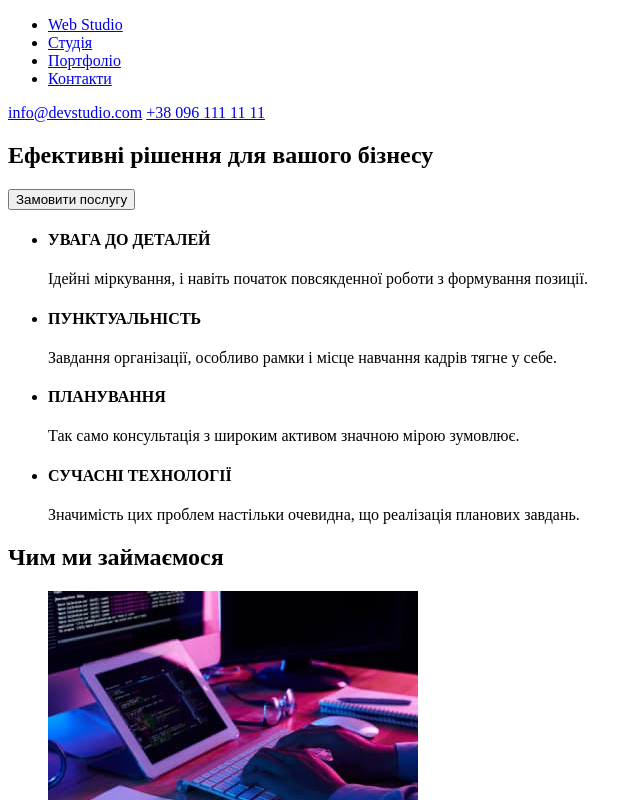
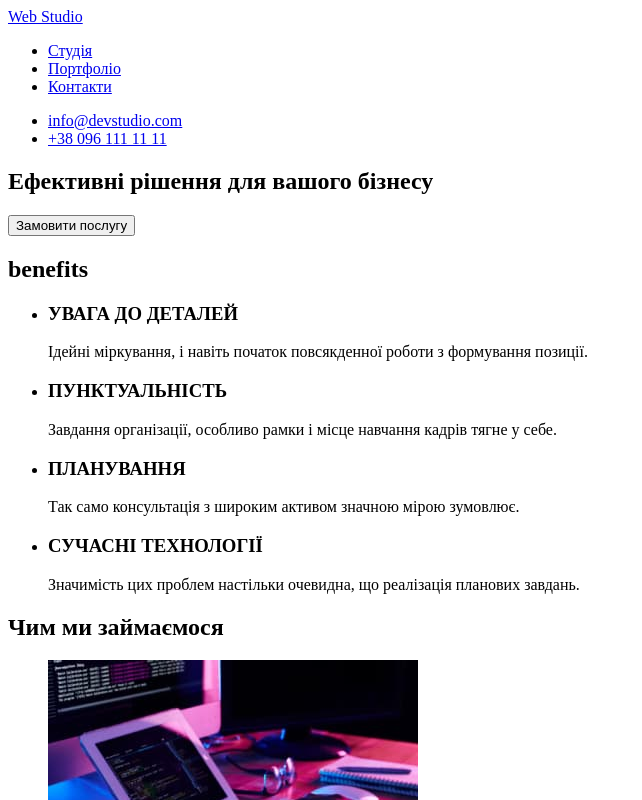
Before and after one commit to VolodymyrSyzonenko/goit-markup-hw-01, a plain HTML site: page index.html in a window 1280 px wide. Shown: the top 800 px of the page, without its empty margins (0-642 px from the left). Drawn offline with Linux system fonts and the light colour scheme.

Commit message:
fixed the mistakes

```diff
--- a/index.html
+++ b/index.html
@@ -11,47 +11,47 @@
 <body>
     <header>
         <nav>
+            <a href="WebStudio">Web Studio</a>
             <ul>
-                <li><a href="WebStudio">Web Studio</a></li>
                 <li><a href="Студія">Студія</a></li>
                 <li><a href="Портфоліо">Портфоліо</a></li>
                 <li><a href="Контакти">Контакти</a></li>
             </ul>
         </nav>
-        <a href="mailto:info@devstudio.com">info@devstudio.com</a>
-        <a href="tel:+380961111111">+38 096 111 11 11</a>
+        <ul>
+            <li><a href="mailto:info@devstudio.com">info@devstudio.com</a></li>
+            <li><a href="tel:+380961111111">+38 096 111 11 11</a></li>
+        </ul>
     </header>
     <main>
         <section>
             <h1>Ефективні рішення для вашого бізнесу</h1>
             <button type="button">Замовити послугу</button>
         </section>
-    </main>
-    <main>
-        <section>
+        <section><h2>benefits</h2>
             <ul>
                 <li>
-                    <h4>УВАГА ДО ДЕТАЛЕЙ</h4>
+                    <h3>УВАГА ДО ДЕТАЛЕЙ</h3>
                     <p>
                         Ідейні міркування, і навіть початок повсякденної роботи з
                         формування позиції.
                     </p>
                 </li>
                 <li>
-                    <h4>ПУНКТУАЛЬНІСТЬ</h4>
+                    <h3>ПУНКТУАЛЬНІСТЬ</h3>
                     <p>
                         Завдання організації, особливо рамки і місце навчання кадрів тягне
                         у себе.
                     </p>
                 </li>
                 <li>
-                    <h4>ПЛАНУВАННЯ</h4>
+                    <h3>ПЛАНУВАННЯ</h3>
                     <p>
                         Так само консультація з широким активом значною мірою зумовлює.
                     </p>
                 </li>
                 <li>
-                    <h4>СУЧАСНІ ТЕХНОЛОГІЇ</h4>
+                    <h3>СУЧАСНІ ТЕХНОЛОГІЇ</h3>
                     <p>
                         Значимість цих проблем настільки очевидна, що реалізація планових
                         завдань.
@@ -59,8 +59,6 @@
                 </li>
             </ul>
         </section>
-    </main>
-    <main>
         <section>
             <h2>Чим ми займаємося</h2>
             <ul>
@@ -75,8 +73,6 @@
                 </li>
             </ul>
         </section>
-    </main>
-    <main>
         <section>
             <h2>Наша команда</h2>
             <ul>
@@ -104,14 +100,16 @@
         </section>
     </main>
     <footer>
+        <a href="WebStudio">Web Studio</a>
+        <address>
         <ul>
-            <li><a href="WebStudio">Web Studio</a></li>
             <li>
-                <address>м. Київ, пр-т Лесі Українки, 26</address>
+            <a href="https://goo.gl/maps/8Zg5ZS26WSnmtHzm6" rel="noopener noreferrer">м. Київ, пр-т Лесі Українки, 26</a>
             </li>
             <li><a href="mailto:info@devstudio.com">info@devstudio.com</a></li>
             <li><a href="tel:+380961111111">+38 096 111 11 11</a></li>
         </ul>
+        </address>
     </footer>
 </body>
 
```
